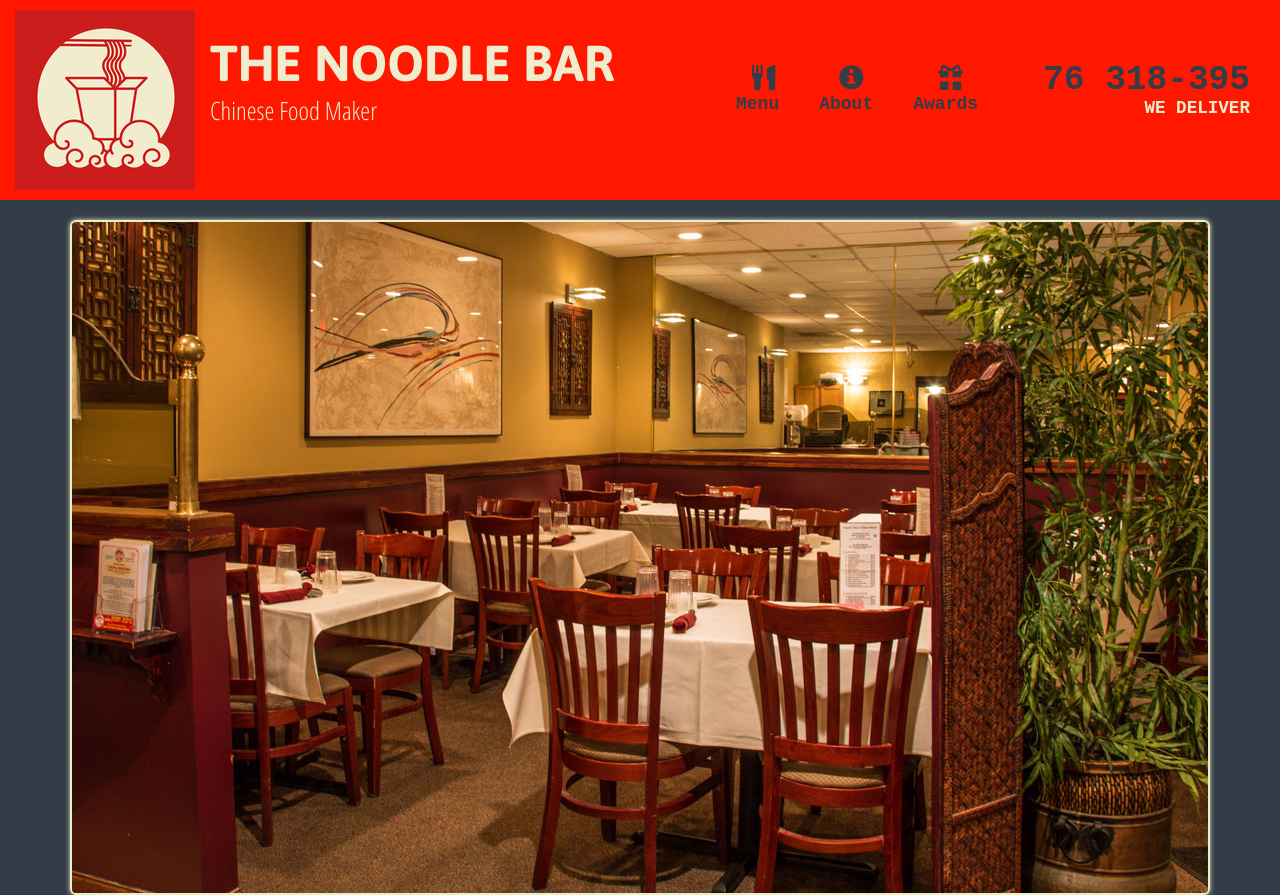
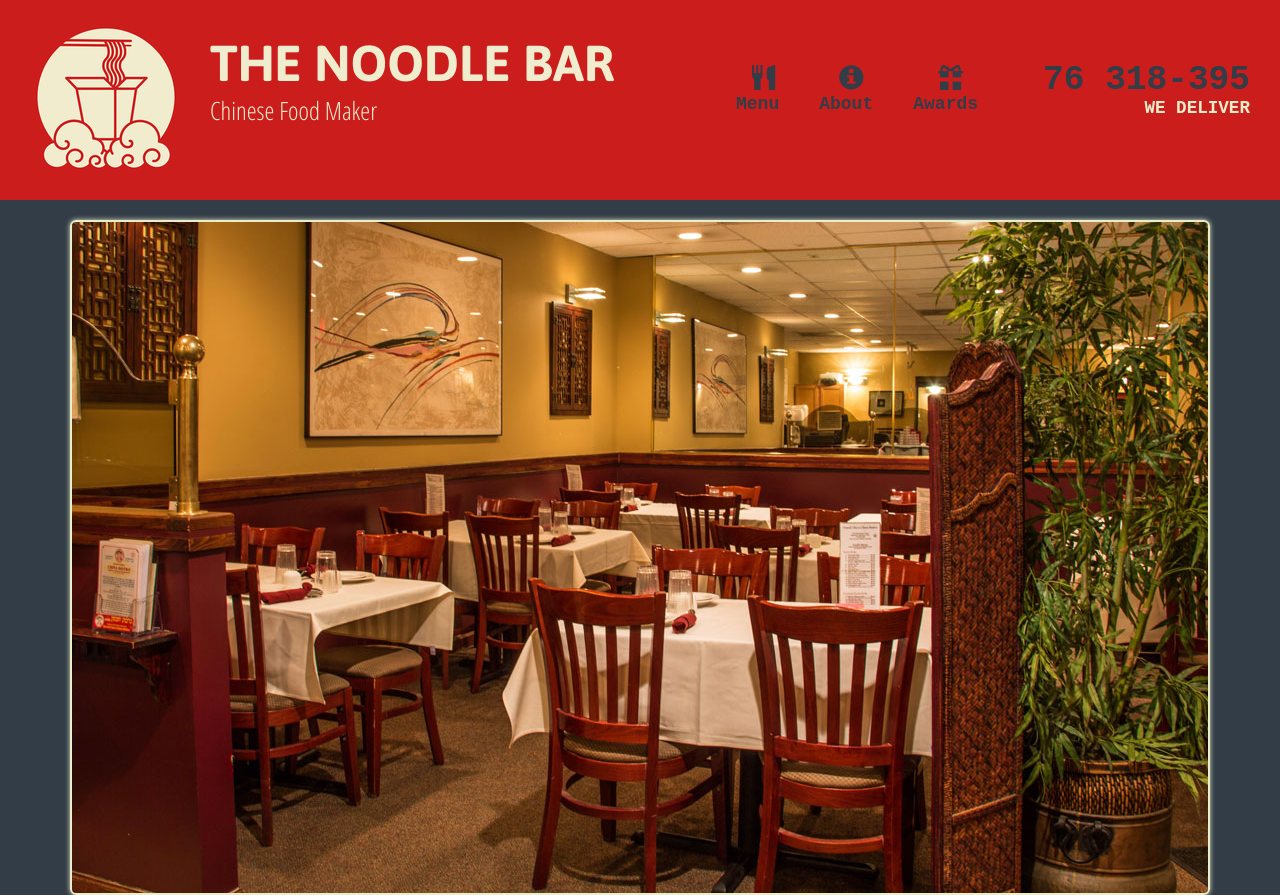
Before and after one commit to Soko9/the-noodle-bar, a plain HTML site: page index.html in a window 1280 px wide. Shown: the top 895 px of the page. Drawn offline with Linux system fonts and the light colour scheme.

Commit message:
Update styles.css

```diff
--- a/css/styles.css
+++ b/css/styles.css
@@ -8,6 +8,7 @@ body {
 
 #contain {
 	width: 100%;
+	background-color: #CC1D1D;
 }
 
 /** Header **/
```
